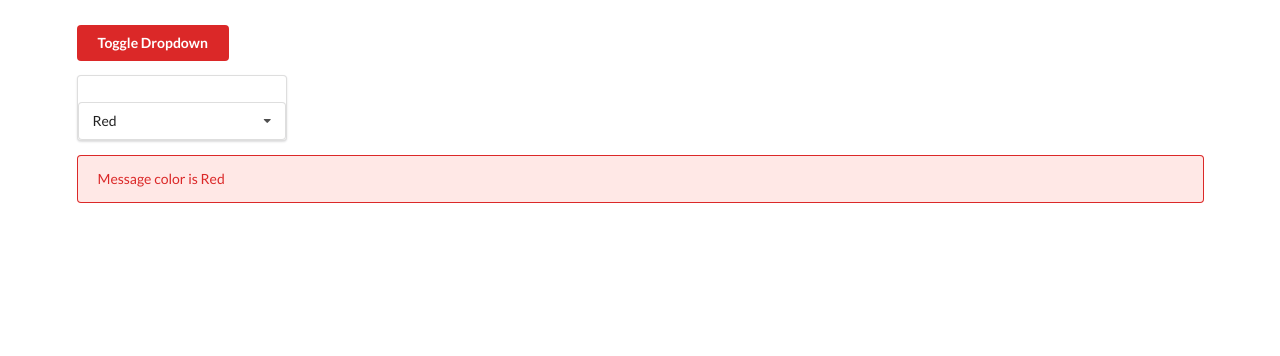
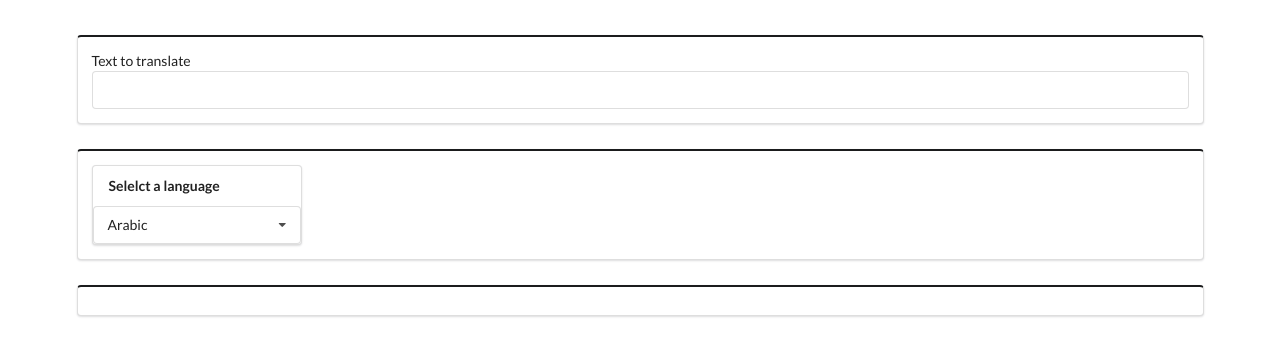
Before and after one commit to AhmedHany22/widgets, a React (Create React App) app: page /translate in a window 1280 px wide. Shown: the top 356 px of the page. Built offline with nearby package versions, Linux system fonts and the light colour scheme.

Commit message:
Creating the Translate Widget

```diff
--- a/src/App.js
+++ b/src/App.js
@@ -1,5 +1,6 @@
 import React, { useState } from "react";
 import Dropdown from "./components/dropdown";
+import Translate from "./components/translate";
 // import Accordion from "./components/accordion";
 // import Search from "./components/search";
 
@@ -22,20 +23,27 @@ const App = () => {
   //   },
   // ];
 
-  const options = [
-    { label: "Red", value: "red" },
-    { label: "Blue", value: "blue" },
-    { label: "Green", value: "green" },
-  ];
-  const [selectedColor, setSelectedColor] = useState(options[0]);
-
-  return (
-    <Dropdown
-      options={options}
-      selected={selectedColor}
-      onSelectedChange={setSelectedColor}
-    />
-  );
+  return <Translate />;
 };
 
 export default App;
+
+// const App = () => {
+
+//   const options = [
+//     { label: "Red", value: "red" },
+//     { label: "Blue", value: "blue" },
+//     { label: "Green", value: "green" },
+//   ];
+//   const [selectedColor, setSelectedColor] = useState(options[0]);
+
+//   return (
+//     <Dropdown
+//       options={options}
+//       selected={selectedColor}
+//       onSelectedChange={setSelectedColor}
+//     />
+//   );
+// };
+
+// export default App;
--- /dev/null
+++ b/src/components/convert.js
@@ -0,0 +1,33 @@
+import axios from "axios";
+import React, { useEffect, useState } from "react";
+
+const Convert = ({ text, language }) => {
+  const [translatedText, setTranslatedText] = useState("");
+
+  useEffect(() => {
+    const translate = async () => {
+      const { data } = await axios.post(
+        "https://translation.googleapis.com/language/translate/v2",
+        {},
+        {
+          params: {
+            q: text,
+            target: language.value,
+            key: "AIzaSyCHUCmpR7cT_yDFHC98CZJy2LTms-IwDlM",
+          },
+        }
+      );
+      setTranslatedText(data.data.translations[0].translatedText);
+      console.log(translatedText);
+    };
+    const translateTimer = setTimeout(() => {
+      if (text) translate();
+    }, 1000);
+    return () => {
+      clearTimeout(translateTimer);
+    };
+  }, [text, language]);
+  return <div className="ui black segment container">{translatedText}</div>;
+};
+
+export default Convert;
--- /dev/null
+++ b/src/components/translate.js
@@ -0,0 +1,39 @@
+import React, { useState } from "react";
+import Convert from "./convert";
+import Dropdown from "./mDropdown";
+
+const languages = [
+  { label: "Arabic", value: "ar" },
+  { label: "Afrikaans", value: "af" },
+  { label: "German", value: "de" },
+  { label: "Frisian", value: "fy" },
+  { label: "Japanese", value: "ja" },
+  { label: "Korean", value: "ko" },
+];
+
+const Translate = () => {
+  const [text, setText] = useState("");
+  const [language, setLanguage] = useState(languages[0]);
+
+  return (
+    <React.Fragment>
+      <div className="ui form container" style={{ marginTop: "35px" }}>
+        <div className="field">
+          <div className="ui black segment">
+            <label>Text to translate</label>
+            <input type="text" onChange={(e) => setText(e.target.value)} />
+          </div>
+        </div>
+      </div>
+      <Dropdown
+        label={"Selelct a language"}
+        options={languages}
+        selected={language}
+        onSelectedChange={setLanguage}
+      />
+      <Convert text={text} language={language} />
+    </React.Fragment>
+  );
+};
+
+export default Translate;
```
